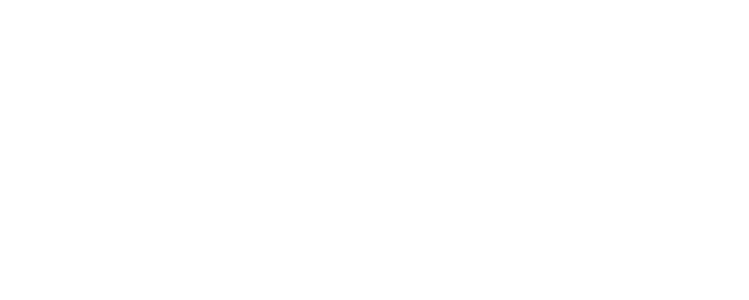
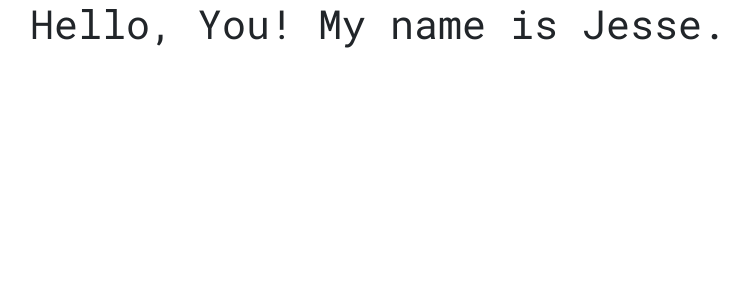
Before and after one commit to jfrausto/React-Portfolio, a React (Create React App) app: page / in a window 1280 px wide. Shown: the top 300 px of the page, without its empty margins (262-1011 px from the left). Built offline with nearby package versions, Linux system fonts and the light colour scheme.

Commit message:
write Header component; import bootstrap, google fonts

```diff
--- a/public/index.html
+++ b/public/index.html
@@ -2,7 +2,14 @@
 <html lang="en">
   <head>
     <meta charset="utf-8" />
-    <link rel="icon" href="%PUBLIC_URL%/favicon.ico" />
+    <!-- <link rel="icon" href="%PUBLIC_URL%/favicon.ico" /> -->
+    <!-- my chosen favicon -->
+    <!-- free favicon from icon8.com -->
+    <link
+      rel="icon"
+      type="image/png"
+      href="%PUBLIC_URL%/icons8-tech-man.png"
+    />
     <meta name="viewport" content="width=device-width, initial-scale=1" />
     <meta name="theme-color" content="#000000" />
     <meta
@@ -24,7 +31,16 @@
       work correctly both with client-side routing and a non-root public URL.
       Learn how to configure a non-root public URL by running `npm run build`.
     -->
-    <title>React App</title>
+
+    <link
+      rel="stylesheet"
+      href="https://stackpath.bootstrapcdn.com/bootstrap/4.5.0/css/bootstrap.min.css"
+      integrity="sha384-9aIt2nRpC12Uk9gS9baDl411NQApFmC26EwAOH8WgZl5MYYxFfc+NcPb1dKGj7Sk"
+      crossorigin="anonymous"
+    />
+    <!-- bootstrap ^ and google fonts v -->
+    <link href="https://fonts.googleapis.com/css2?family=Commissioner:wght@400;680&family=Roboto+Mono&display=swap" rel="stylesheet">
+    <title>Hey! I'm Jesse</title>
   </head>
   <body>
     <noscript>You need to enable JavaScript to run this app.</noscript>
--- a/src/App.css
+++ b/src/App.css
@@ -2,7 +2,10 @@
   text-align: center;
 }
 
-.App-logo {
+.roboto {
+  font-family: "Roboto Mono", monospace;
+}
+/* .App-logo {
   height: 40vmin;
   pointer-events: none;
 }
@@ -35,4 +38,4 @@
   to {
     transform: rotate(360deg);
   }
-}
+} */
--- a/src/App.js
+++ b/src/App.js
@@ -1,13 +1,18 @@
 import React from 'react'
-import { BrowserRouter as Router, Route } from "react-router-dom";
+import { BrowserRouter as Router, Route, Switch } from "react-router-dom";
+import Header from "./components/Header";
 // import NavigationTabs from "./components/NavigationTabs";
+
 import './App.css';
 
 function App() {
   return (
-    <Router>
+    // <Router>
       <div className="App">
-        {/*  <NavigationTabs /> */}
+        {/* Header component */}
+        <Header />
+        {/*  Navigation Component */}
+
         {/*
         <Route exact path="/" component={About} />
         <Route exact path="/about" component={About} />
@@ -16,7 +21,7 @@ function App() {
 
         */}
       </div>
-    </Router>
+    // </Router>
 
   );
 }
--- /dev/null
+++ b/src/components/Header.js
@@ -0,0 +1,9 @@
+import React from 'react'
+
+export default function Header() {
+    return (
+        <div>
+            <h1 className="roboto">Hello, You! My name is Jesse.</h1>
+        </div>
+    )
+}
```
Also changed, not shown: public/icons8-tech-man.png (added), src/components/NavigationTabs.js (added).
